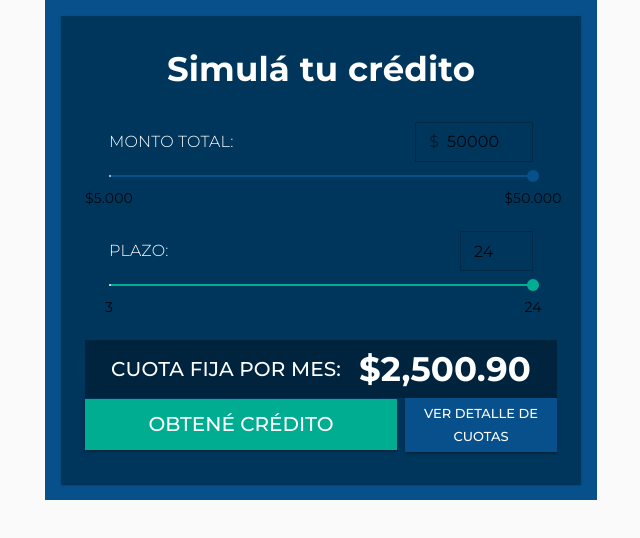
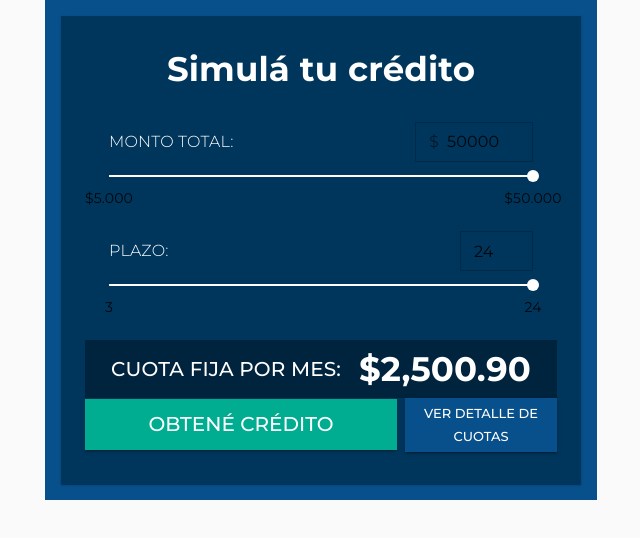
Before and after one commit to Alejo-Martinez-Grau/simulador-creditos-ccyd, a React (Create React App) app: page / in a window 1280 px wide. Shown: the top 538 px of the page, without its empty margins (319-959 px from the left). Built offline with nearby package versions, Linux system fonts and the light colour scheme.

Commit message:
sliders blancos

```diff
--- a/src/App.js
+++ b/src/App.js
@@ -6,37 +6,12 @@ import {
   Box,
   Typography,
   Paper,
+  ThemeProvider
 } from "@material-ui/core";
-import { ThemeProvider, createMuiTheme } from "@material-ui/core/styles";
-
 import CuotasSlider from "./CuotasSlider";
 import PrestamoSlider from "./PrestamoSlider";
+import customTheme from "./customTheme";
 
-const customTheme = createMuiTheme({
-  typography: {
-    fontFamily: ["montserrat"].join(","),
-  },
-  shape: {
-    borderRadius: 0,
-  },
-
-  palette: {
-    //#00365C #013C68 #004B7D  #07508C #00AD91 #F2FBFF
-    primary: {
-      main: "#00AD91",
-      contrastText: "#fff",
-    },
-    secondary: {
-      main: "#07508C",
-    },
-    default: {
-      main: "#FFF",
-    },
-    bg1: {
-      main: "#00365C",
-    },
-  },
-});
 
 function App() {
   return (
@@ -46,11 +21,15 @@ function App() {
           <Paper>
             <Box bgcolor="bg1.main">
               <Container>
+
+                {/* Título */}
                 <Box p={4} color="default.main">
                   <Typography component="h1" variant="h4" align="center">
                     <Box fontWeight='fontWeightBold'> Simulá tu crédito</Box>
                   </Typography>
                 </Box>
+
+                {/* Sliders */}
                 <Box  px={3}>
                   <PrestamoSlider m />
                 </Box>
@@ -58,6 +37,7 @@ function App() {
                   <CuotasSlider />
                 </Box>
 
+                {/* Valor de Cuota */}
                 <Box color="default.main" bgcolor='#00243d' p={1}>
                   <Grid
                     container
@@ -75,6 +55,7 @@ function App() {
                   </Grid>
                 </Box>
 
+                {/* Botones */}
                 <Box pb={4}>
                 <Grid
                   container
--- a/src/CuotasSlider.js
+++ b/src/CuotasSlider.js
@@ -1,5 +1,6 @@
 import React from "react";
-import { Slider, OutlinedInput, Box, Grid, Typography } from "@material-ui/core";
+import { Slider, OutlinedInput, Box, Grid, Typography, ThemeProvider,} from "@material-ui/core";
+import sliderTheme from "./slidersTheme";
 
 const CuotasSlider = () => {
   const [value, setValue] = React.useState(24);
@@ -31,6 +32,7 @@ const CuotasSlider = () => {
     },
   ];
   return (
+    <ThemeProvider theme={sliderTheme}>
     <Box>
       <Grid
          container
@@ -38,11 +40,11 @@ const CuotasSlider = () => {
          justify="space-between"
          alignItems="center"
       >
-          <Box color='default.main' >
+          <Box color='primary.main' >
         <Typography variant='body1'><Box fontWeight='fontWeightLight'> PLAZO:</Box></Typography>
         </Box>
         <OutlinedInput
-        color='primary'
+
         variant="outlined"
           value={value}
           margin="dense"
@@ -60,6 +62,7 @@ const CuotasSlider = () => {
 
       <Slider
 
+        // className={classes.sliderStyle}
         defaultValue={3}
         aria-labelledby="cuotas-slider"
         valueLabelDisplay="auto"
@@ -72,6 +75,7 @@ const CuotasSlider = () => {
         onChange={handleSliderChange}
       />
     </Box>
+    </ThemeProvider>
   );
 };
 
--- /dev/null
+++ b/src/customTheme.js
@@ -0,0 +1,29 @@
+import {createMuiTheme } from "@material-ui/core/styles";
+
+const customTheme = createMuiTheme({
+    typography: {
+      fontFamily: ["montserrat"].join(","),
+    },
+    shape: {
+      borderRadius: 0,
+    },
+
+    palette: {
+      //#00365C #013C68 #004B7D  #07508C #00AD91 #F2FBFF
+      primary: {
+        main: "#00AD91",
+        contrastText: "#fff",
+      },
+      secondary: {
+        main: "#07508C",
+      },
+      default: {
+        main: "#FFF",
+      },
+      bg1: {
+        main: "#00365C",
+      },
+    },
+  });
+
+  export default customTheme;
--- /dev/null
+++ b/src/slidersTheme.js
@@ -0,0 +1,22 @@
+import {createMuiTheme } from "@material-ui/core/styles";
+
+const sliderTheme = createMuiTheme({
+    typography: {
+      fontFamily: ["montserrat"].join(","),
+    },
+    shape: {
+      borderRadius: 0,
+    },
+
+    palette: {
+      //#00365C #013C68 #004B7D  #07508C #00AD91 #F2FBFF
+      primary: {
+        main: "#fff",
+      },
+      secondary:{
+        main: "#FFF"
+
+      }     },
+  });
+
+  export default sliderTheme;
```
Also changed, not shown: src/PrestamoSlider.js (+6 -1 lines).
